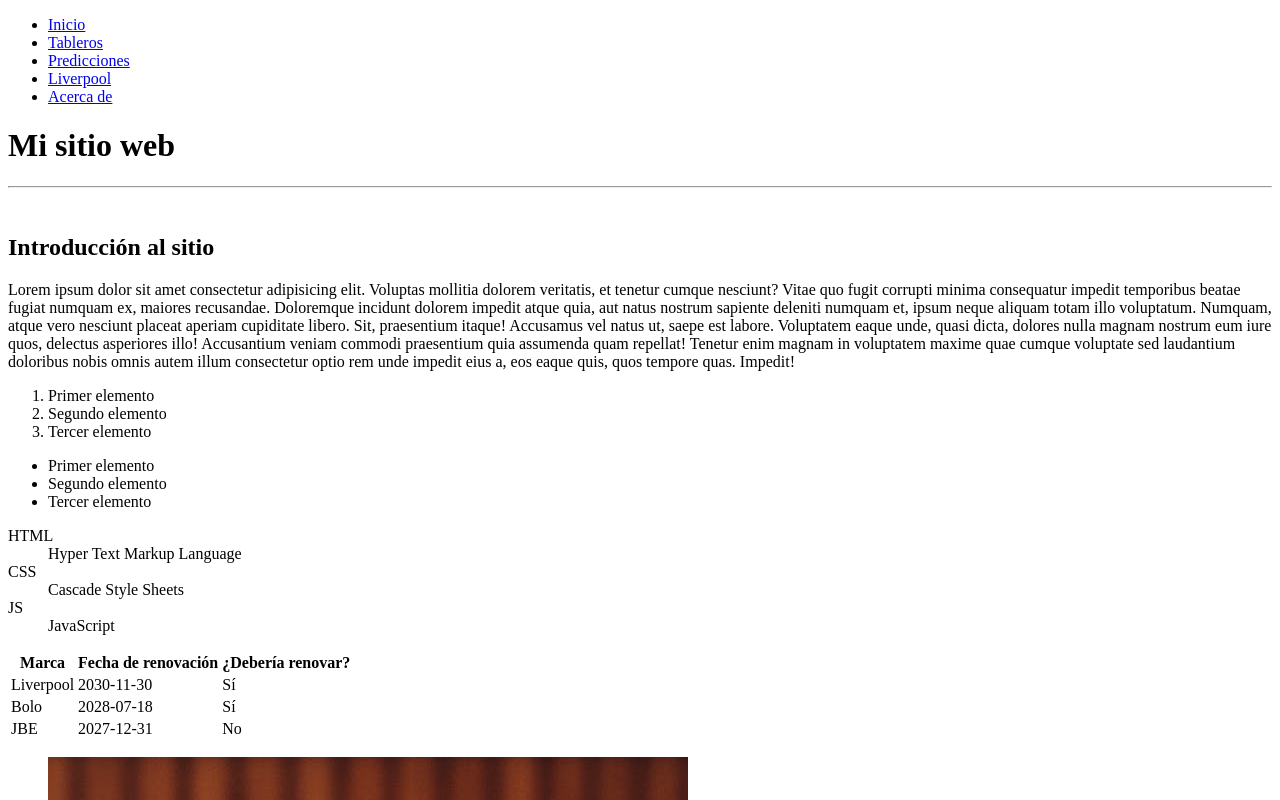
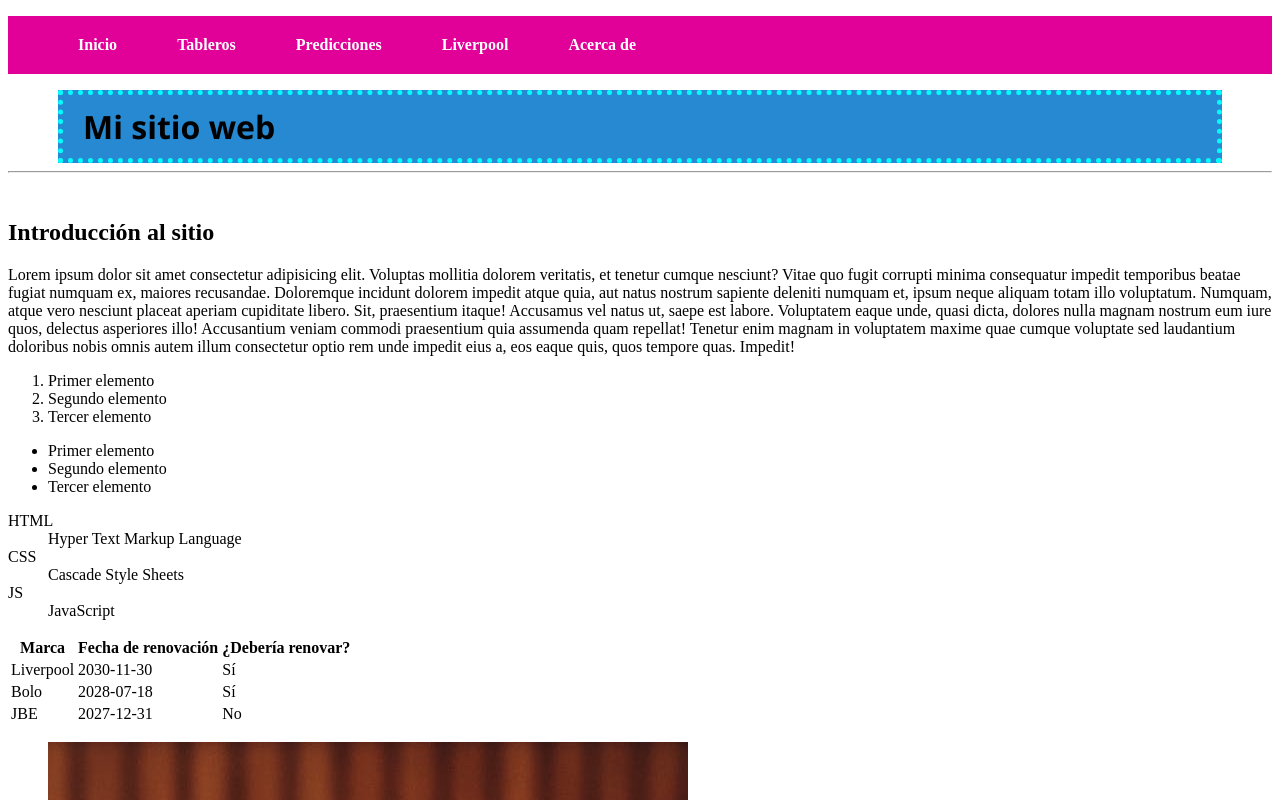
Before and after one commit to CEM-TI3002C-500-2611/material, a plain HTML site: page 01 clase html/index.html in a window 1280 px wide. Shown: the top 800 px of the page. Drawn offline with Linux system fonts and the light colour scheme.

Commit message:
Actualización con CSS

```diff
--- /dev/null
+++ b/01 clase html/css/main.css
@@ -0,0 +1,38 @@
+.fondo-azul {
+    background-color: #2689d1;
+    font-family:'Segoe UI', Tahoma, Geneva, Verdana, sans-serif;
+    font-weight: bolder;
+    font-size: xx-large;
+    padding: 10px 20px;
+    border-color: aqua;
+    border-style: dotted;
+    border-width: 5px;
+    margin: 0px 50px;
+}
+
+.navbar {
+    background-color: #E10098;
+}
+
+.navbar ul {
+    list-style-type: none;
+    display: flex;
+}
+
+.navbar a {
+    display: block;
+    padding: 20px 30px;
+    text-decoration: none;
+    color: white;
+    font-weight: bold;
+}
+
+.navbar a:hover {
+    text-decoration: underline;
+    font-size: large;
+}
+
+.footer {
+    background-color: darkgrey;
+    color: white;
+}
--- a/01 clase html/index.html
+++ b/01 clase html/index.html
@@ -1,13 +1,14 @@
 <!DOCTYPE html>
-<html lang="en">
+<html lang="es">
 <head>
     <meta charset="UTF-8">
     <meta name="viewport" content="width=device-width, initial-scale=1.0">
     <title>Mi primer sitio</title>
+    <link rel="stylesheet" href="/css/main.css">
 </head>
 <body>
     <header>
-        <nav>
+        <nav class="navbar">
             <ul>
                 <li><a href="/index.html">Inicio</a></li>
                 <li><a href="/tableros.html">Tableros</a></li>
@@ -20,7 +21,7 @@
     </header>
     <main>
         <!-- h1 es el encabezado principal -->
-        <h1>Mi sitio web</h1>
+        <h1 class="fondo-azul">Mi sitio web</h1>
         <!-- Horizontal rule - Línea horizontal -->
         <hr>
         <!-- Line break - Salto de línea -->
@@ -101,7 +102,7 @@
             </span> Dolore, tempore.
         </p>
     </main>
-    <footer>
+    <footer class="footer">
         Todos los derechos reservados 2026.
     </footer>
 </body>
```
